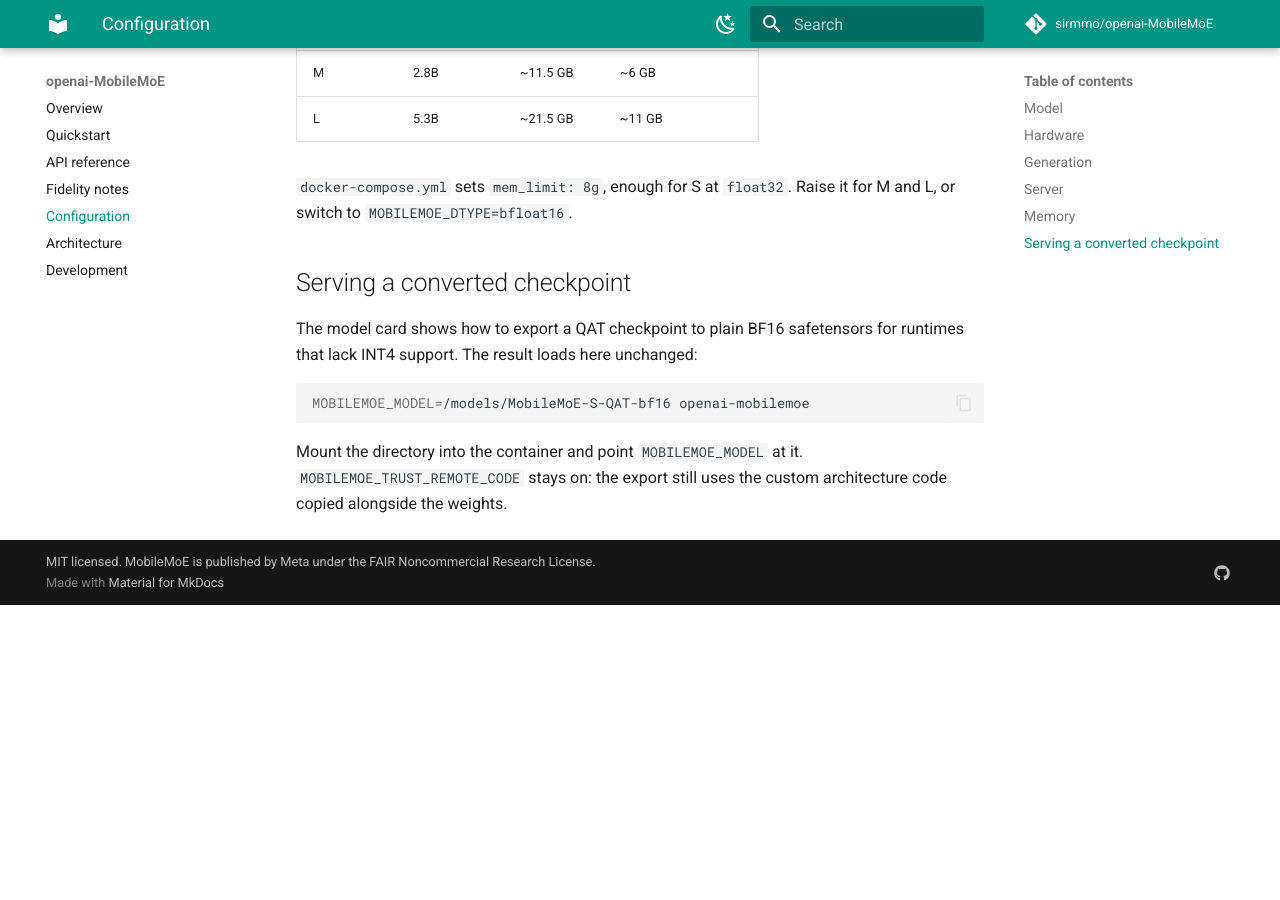
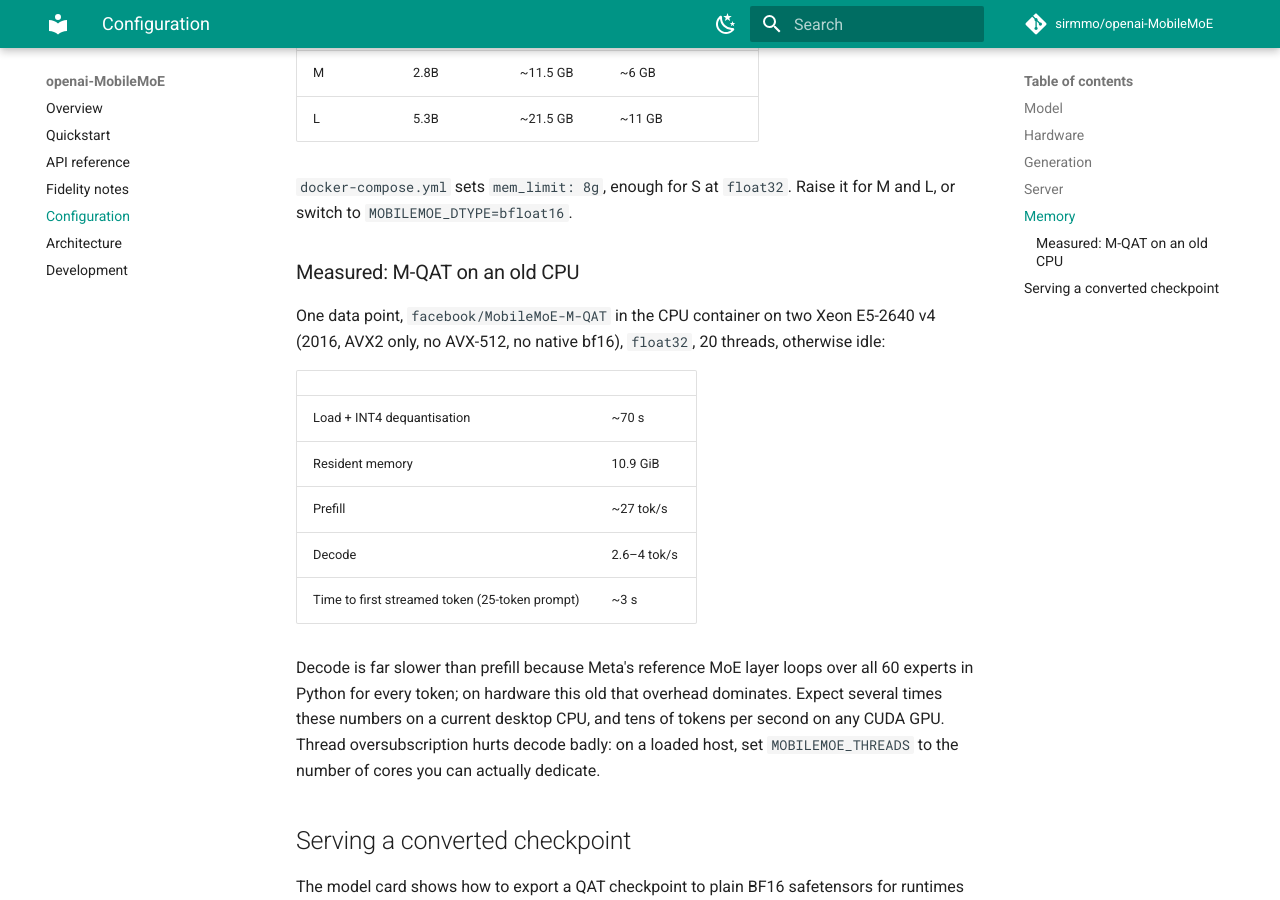
Before and after one commit to sirmmo/openai-MobileMoE, an MkDocs documentation site: the page built from docs/configuration.md, in a window 1280 px wide and 900 px high, scrolled down 2509 px. Built offline with MkDocs 1.6.1 and Material for MkDocs 9.7.7, drawn with Linux system fonts in a browser that asks for light colours; comment, search, counter and statistics services are not loaded; before the commit the page ends 3114 px from its top, so only the background shows below that.

Commit message:
Pin transformers<5: v5 meta-device init breaks MobileMoE's remote code
First run against the real weights (MobileMoE-M-QAT on CPU). Transformers 5
builds models on the meta device, and MobileMoERotaryEmbedding.__init__ in
Meta's modeling code calls Tensor.item(), which raises there. Every
checkpoint failed to load with the 0.1.0 wheel and image, which resolved
5.x. Pin transformers>=4.57,<5, warn at startup if a 5.x is found anyway,
document the measured CPU speed, bump to 0.1.1.

Co-Authored-By: Claude Fable 5.1 <noreply@anthropic.com>
Claude-Session: https://claude.ai/code/session_01DsNH7QjF9TwUUxDNKBqonV

```diff
--- a/docker-compose.yml
+++ b/docker-compose.yml
@@ -4,7 +4,7 @@ services:
       context: .
       # Use target `cuda` (and uncomment the deploy block) for a GPU.
       target: cpu
-    image: openai-mobilemoe:0.1.0
+    image: openai-mobilemoe:0.1.1
     ports:
       - "${MOBILEMOE_PORT:-8000}:8000"
     environment:
--- a/docs/configuration.md
+++ b/docs/configuration.md
@@ -66,6 +66,27 @@ sizing a container.
 `docker-compose.yml` sets `mem_limit: 8g`, enough for S at `float32`. Raise it
 for M and L, or switch to `MOBILEMOE_DTYPE=bfloat16`.
 
+### Measured: M-QAT on an old CPU
+
+One data point, `facebook/MobileMoE-M-QAT` in the CPU container on two Xeon
+E5-2640 v4 (2016, AVX2 only, no AVX-512, no native bf16), `float32`,
+20 threads, otherwise idle:
+
+| | |
+| --- | --- |
+| Load + INT4 dequantisation | ~70 s |
+| Resident memory | 10.9 GiB |
+| Prefill | ~27 tok/s |
+| Decode | 2.6–4 tok/s |
+| Time to first streamed token (25-token prompt) | ~3 s |
+
+Decode is far slower than prefill because Meta's reference MoE layer loops over
+all 60 experts in Python for every token; on hardware this old that overhead
+dominates. Expect several times these numbers on a current desktop CPU, and
+tens of tokens per second on any CUDA GPU. Thread oversubscription hurts
+decode badly: on a loaded host, set `MOBILEMOE_THREADS` to the number of cores
+you can actually dedicate.
+
 ## Serving a converted checkpoint
 
 The model card shows how to export a QAT checkpoint to plain BF16 safetensors
--- a/openai_mobilemoe/__init__.py
+++ b/openai_mobilemoe/__init__.py
@@ -1,3 +1,3 @@
 """OpenAI-compatible HTTP API for Meta's MobileMoE on-device mixture-of-experts models."""
 
-__version__ = "0.1.0"
+__version__ = "0.1.1"
--- a/pyproject.toml
+++ b/pyproject.toml
@@ -4,7 +4,7 @@ build-backend = "setuptools.build_meta"
 
 [project]
 name = "openai-mobilemoe"
-version = "0.1.0"
+version = "0.1.1"
 description = "OpenAI-compatible HTTP API for Meta's MobileMoE on-device mixture-of-experts models"
 readme = "README.md"
 requires-python = ">=3.10"
@@ -41,7 +41,9 @@ classifiers = [
 #     pip install openai-mobilemoe
 dependencies = [
     "torch>=2.1",
-    "transformers>=4.57",
+    # <5: Transformers 5 builds models on the meta device and MobileMoE's remote
+    # rotary-embedding code calls Tensor.item() in __init__, which fails there.
+    "transformers>=4.57,<5",
     "safetensors>=0.4",
     "accelerate>=1.0",
     "huggingface_hub>=0.23",
--- a/requirements.txt
+++ b/requirements.txt
@@ -1,7 +1,10 @@
 # Runtime dependencies for the server. The Dockerfile installs torch from the
 # CPU wheel index before this file so the default image stays CPU-only.
 torch>=2.1
-transformers>=4.57
+# <5: Transformers 5 initialises models on the meta device, and the rotary
+# embedding in Meta's remote modeling code calls Tensor.item() during __init__,
+# which fails there ("Tensor.item() cannot be called on meta tensors").
+transformers>=4.57,<5
 safetensors>=0.4
 accelerate>=1.0
 huggingface_hub>=0.23
```
Also changed, not shown: CHANGELOG.md (+18 -0 lines), README.md (+3 -0 lines), docs/fidelity.md (+6 -0 lines), 1 other file.
